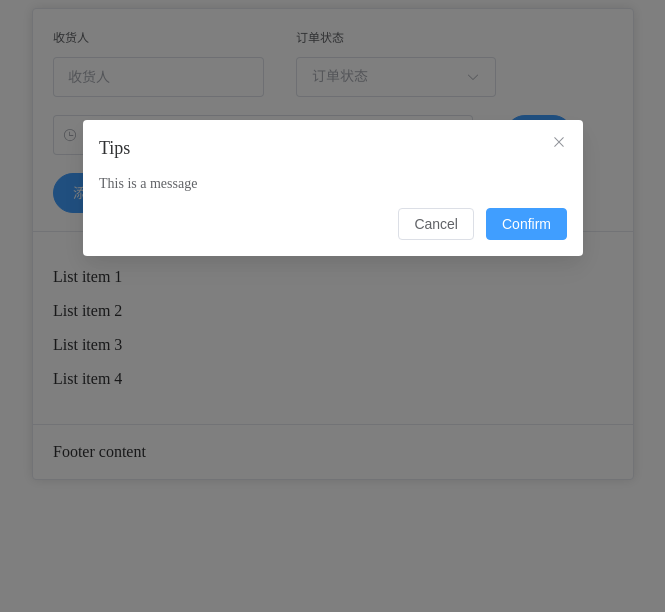
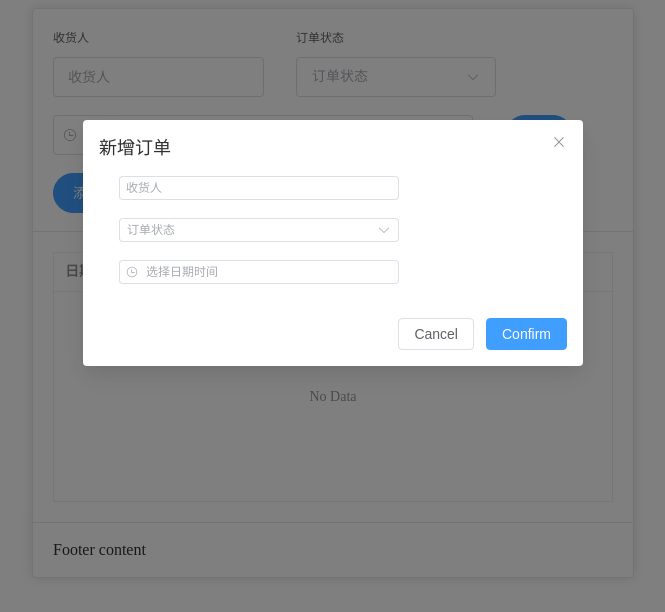
Before and after one commit to CainHappyfish/ManageSystemDemo, a Vue app: page / in a window 1280 px wide. Both pictures are taken after a click on the button "添加新状态". Shown: the top 612 px of the page, without its empty margins (307-972 px from the left). Built offline with nearby package versions, Linux system fonts and the light colour scheme.

Commit message:
Update ManageSystem.vue

```diff
--- a/src/components/ManageSystem.vue
+++ b/src/components/ManageSystem.vue
@@ -62,7 +62,16 @@ const editFormVisible = ref(false)    // 编辑弹框
 const tableData = ref([])
 // 本地存储
 const list = ref([])
+// 表单填写
+const form = reactive({
+  user: '',
+  status: [],
+  time: [],
+})
 
+function addnew() {
+
+}
 
 
 const onSubmit = () => {
@@ -106,6 +115,7 @@ const onSubmit = () => {
             </div>
           </el-form-item>
 
+
           <el-form-item>
               <el-button type="primary" round size="large" @click="onSubmit">查询</el-button>
             </el-form-item>
@@ -117,11 +127,47 @@ const onSubmit = () => {
             <el-button type="primary" round size="large" @click="dialogFormVisible = true">添加新状态</el-button>
             <el-dialog
               v-model="dialogFormVisible"
-              title="Tips"
+              title="新增订单"
               width="500"
               :before-close="handleClose"
             >
-              <span>This is a message</span>
+            <!-- 对话框表单 -->
+              <el-form size="small" style="width:450px" label-width="100px" :model="form">
+                <!-- 收货人 -->
+                <el-form-item label="收货人">
+                  <el-input
+                    style="width:280px;margin-left:-80px"
+                    v-model="form.user"
+                    placeholder="收货人"
+                  ></el-input>
+                </el-form-item>
+                <!-- 状态 -->
+                <el-form-item label="订单状态">
+                  <el-select
+                    v-model="form.status"
+                    style="width:280px;margin-left:-80px"
+                    placeholder="订单状态">
+                    <el-option label="未发货" value="未受理"></el-option>
+                    <el-option label="已受理" value="已受理"></el-option>
+                    <el-option label="已送达" value="已送达"></el-option>
+                  </el-select>
+                </el-form-item>
+                <!-- 时间选择 -->
+                <el-form-item>
+                  <el-date-picker
+                    style="width:280px;margin-left:-80px"
+                    v-model="form.time"
+                    type="datetime"
+                    value-format="yyyy-MM-dd HH:mm:ss"
+                    placeholder="选择日期时间"
+                  ></el-date-picker>
+
+                </el-form-item>
+
+
+
+              </el-form>
+
               <template #footer>
                 <div class="dialog-footer">
                   <el-button @click="dialogFormVisible = false">Cancel</el-button>
@@ -141,7 +187,13 @@ const onSubmit = () => {
         </div>
       </template>
 
-      <p v-for="o in 4" :key="o" class="text item">{{ 'List item ' + o }}</p>
+
+      <el-table :data="tableData" height="250" border style="width: 100%">
+          <el-table-column prop="time" label="日期" width="180"></el-table-column>
+          <el-table-column prop="user" label="收货人" width="180"></el-table-column>
+          <el-table-column prop="status" label="订单状态"></el-table-column>
+      </el-table>
+
 
       <template #footer>Footer content</template>
     </el-card>
```
